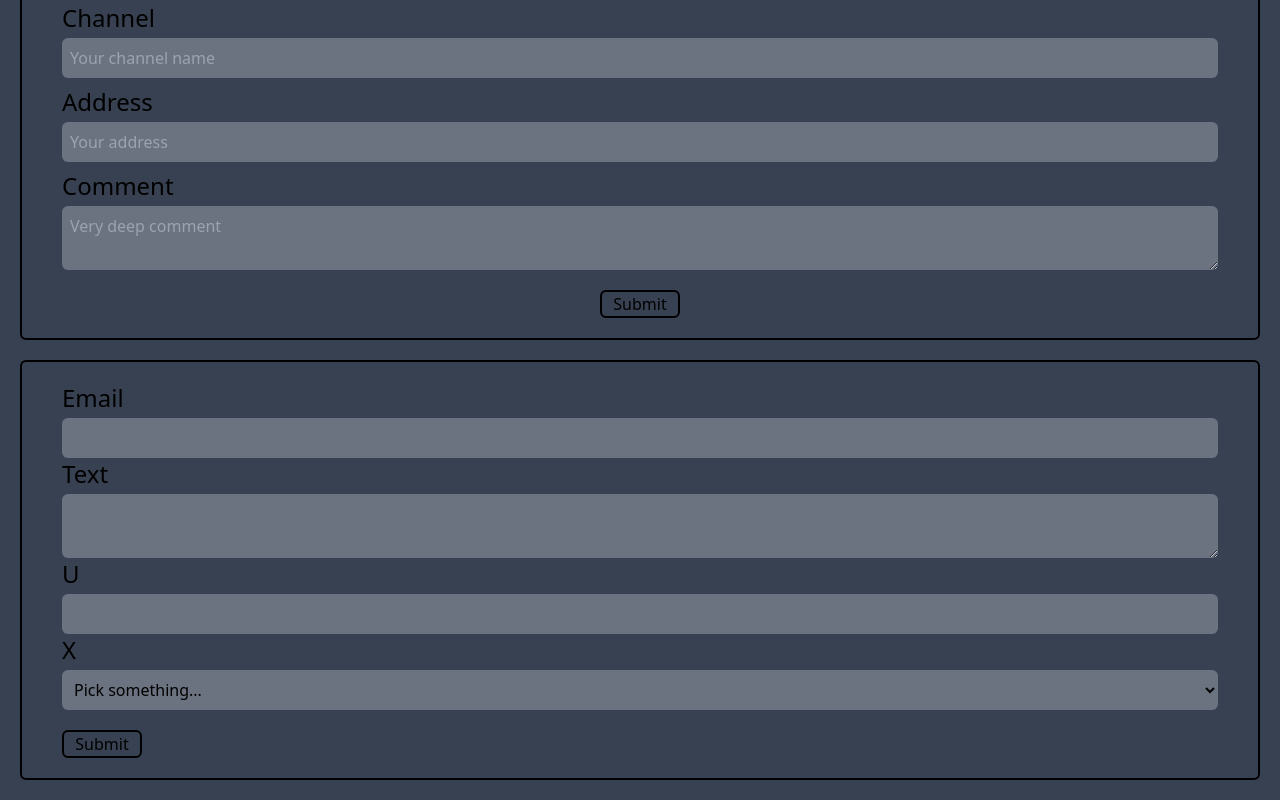
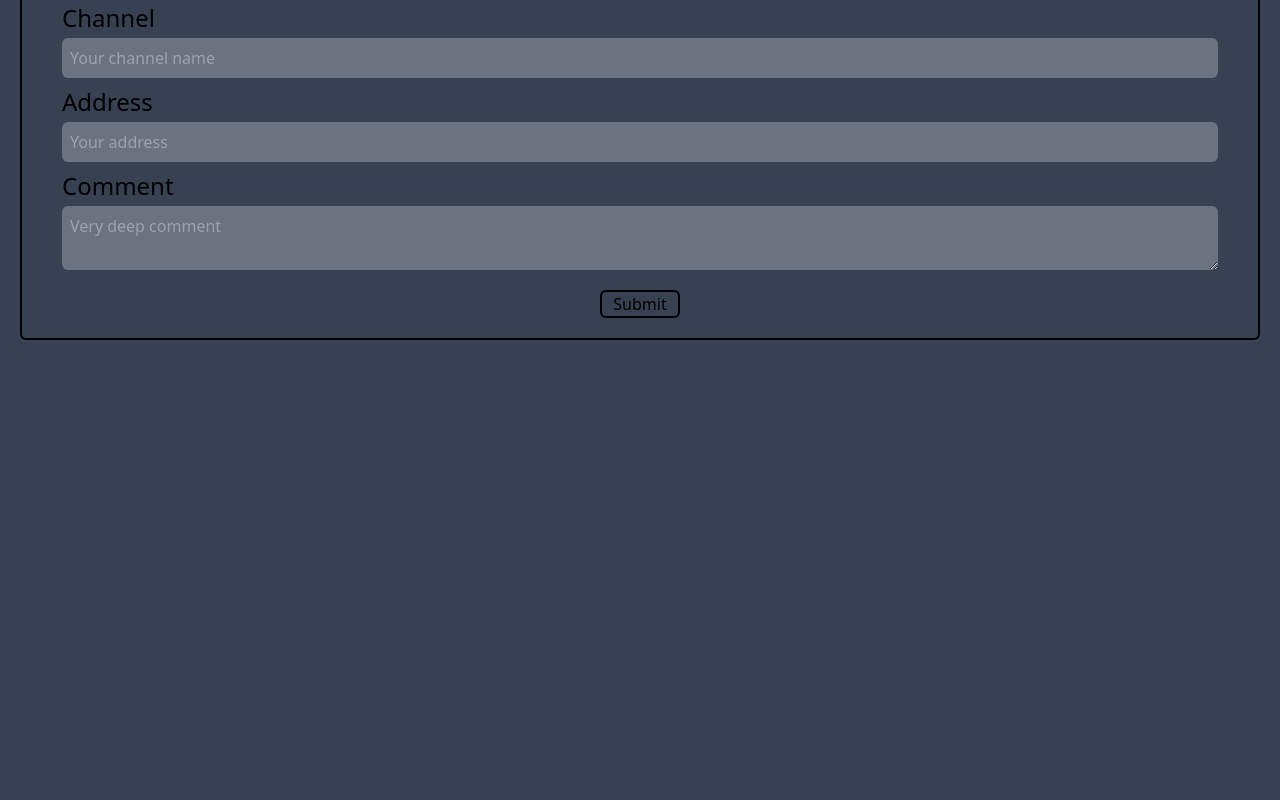
Before and after one commit to Aidas-Baublys/formik-test, a React (Create React App) app: page / in a window 1280 px wide. Shown: the part 292-1092 px from the top of the page. After the commit the page ends 800 px from the top, so only its background shows below. Built offline with nearby package versions, Linux system fonts and the light colour scheme.

Commit message:
Remove unused components.

```diff
--- a/package.json
+++ b/package.json
@@ -4,6 +4,7 @@
   "private": true,
   "dependencies": {
     "@craco/craco": "^6.1.2",
+    "@material-ui/core": "^4.12.2",
     "@testing-library/jest-dom": "^5.12.0",
     "@testing-library/react": "^11.2.7",
     "@testing-library/user-event": "^12.8.3",
--- a/src/components/FormikContainer/index.js
+++ /dev/null
@@ -1,71 +0,0 @@
-import { Formik, Form } from "formik";
-import * as Yup from "yup";
-
-import FormikControl from "../FormikControl";
-import Input from './../Input/index';
-
-function FormikContainer() {
-  const initialValues = {
-    email: "",
-  };
-
-  const validationSchema = Yup.object({
-    email: Yup.string().required("Required."),
-  });
-
-  const onSubmit = values => {
-    console.log("Form data:", values);
-  };
-
-  return (
-    <Formik
-      initialValues={initialValues}
-      validationSchema={validationSchema}
-      onSubmit={onSubmit}
-    >
-      {formik => (
-        <Form className="form">
-          <div className="flex flex-col items-start w-full">
-            <FormikControl
-              control="input"
-              type="email"
-              label="Email"
-              name="email"
-            />
-            <FormikControl
-              control="textarea"
-              type="textarea"
-              label="Text"
-              name="text"
-            />
-            <Input
-              control="input"
-              type="email"
-              label="U"
-              name="u"
-            />
-            <Input
-              control="select"
-              type="select"
-              label="X"
-              name="x"
-              options={[
-                { key: "Pick something...", value: "" },
-                { key: "FOO", value: "FOO" },
-                { key: "BAR", value: "BAR" },
-              ]}
-            />
-            <button
-              type="submit"
-              className="border-2 border-black rounded-md w-20 mt-5"
-            >
-              Submit
-            </button>
-          </div>
-        </Form>
-      )}
-    </Formik>
-  );
-}
-
-export default FormikContainer;
--- a/src/components/FormikControl/index.js
+++ /dev/null
@@ -1,24 +0,0 @@
-import Input from "../Input";
-
-function FormikControl(props) {
-  const { control, ...rest } = props;
-
-  switch (control) {
-    case "input":
-      return <Input control={control} {...rest} />;
-    case "textarea":
-      return <Input control={control} {...rest} />;
-    case "select":
-    case "radio":
-    case "checkbox":
-    case "date":
-
-
-      break;
-
-    default:
-      return null;
-  }
-}
-
-export default FormikControl;
--- a/src/components/Home/index.js
+++ b/src/components/Home/index.js
@@ -1,11 +1,9 @@
-import FormikContainer from "../FormikContainer";
 import YoutubeForm from "../YoutubeForm";
 
 function Home() {
   return (
     <div>
       <YoutubeForm />
-      <FormikContainer />
     </div>
   );
 }
--- a/src/components/YoutubeForm/index.js
+++ b/src/components/YoutubeForm/index.js
@@ -22,7 +22,6 @@ const validationSchema = Yup.object({
 const onSubmit = (values, onSubmitProps) => {
 	console.log(onSubmitProps);
 	console.log("Submited data: ", values);
-	// onSubmitProps.resetForm();
 };
 
 function YoutubeForm() {
```
Also changed, not shown: 1 other file (tests, documents, lock files or other folders).
